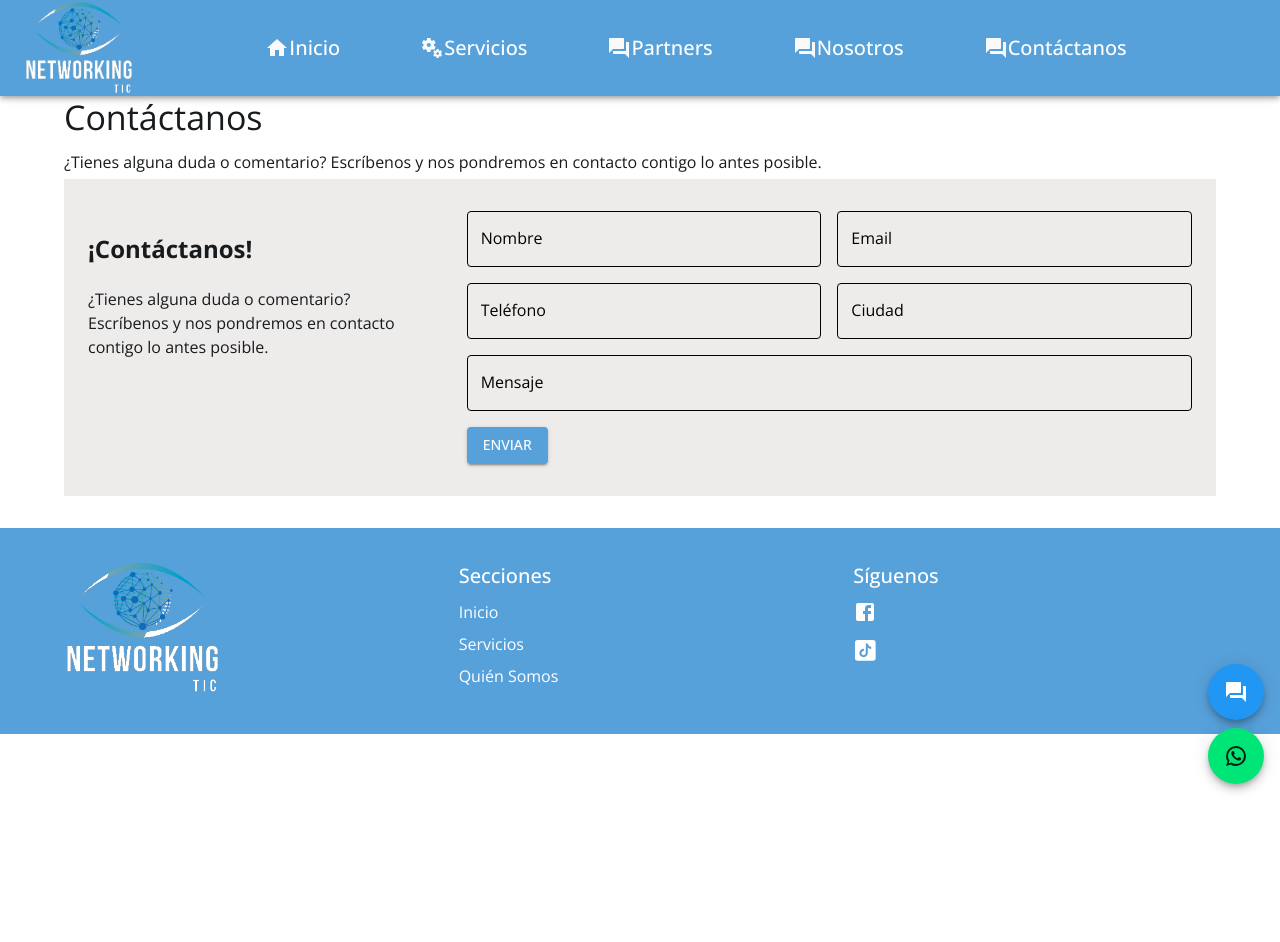
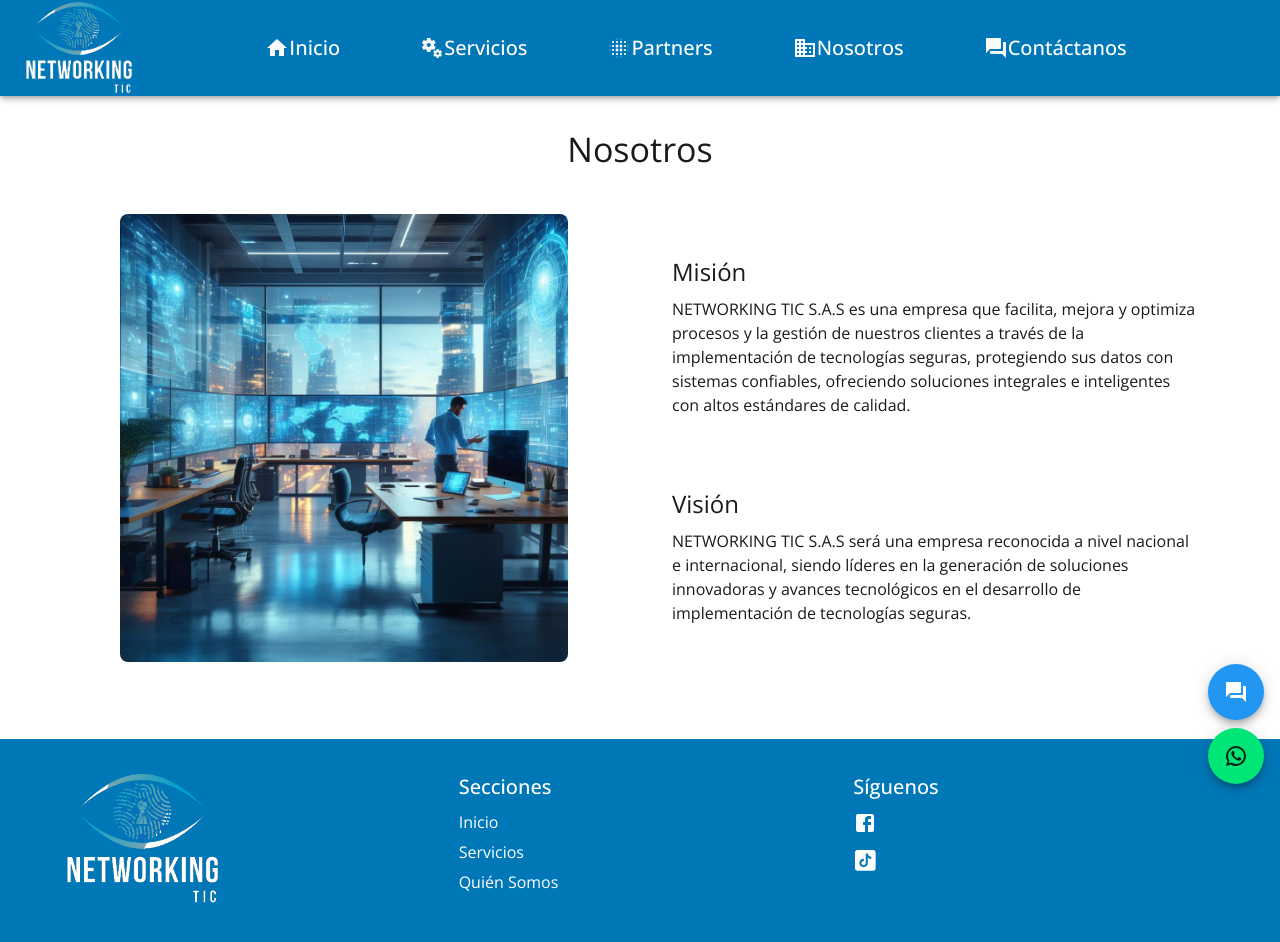
Before and after one commit to AndresPk05/networkingTic, a React (Vite) app: page /conocenos in a window 1280 px wide. Before the commit the page ends 896 px from the top, so only its background shows below. Built offline with nearby package versions, Linux system fonts and the light colour scheme.

Commit message:
Se crean nuevas page de nosotros y partners

```diff
--- a/src/App.tsx
+++ b/src/App.tsx
@@ -6,11 +6,13 @@ import { createTheme, ThemeProvider } from "@mui/material";
 import { green } from "@mui/material/colors";
 import { Route, BrowserRouter as Router, Routes } from "react-router-dom";
 import { Footer } from "./Components/Footer/Footer";
-import { Contactanos } from "./Pages/Home/Contactanos";
+import { Contactanos } from "./Pages/Contactanos";
+import { Nosotros } from "./Pages/Nosotros";
+import { Partners } from "./Pages/Partners";
 const theme = createTheme({
   palette: {
     primary: {
-      main: "#57a1db",
+      main: "#0077B6",
       contrastText: "#ffffff", // Color de texto blanco para botones primarios
     },
     secondary: {
@@ -39,8 +41,8 @@ function App() {
           <Routes>
             <Route path="/" element={<Home />} />
             <Route path="/servicios" element={<Contactanos />} />
-            <Route path="/partners" element={<Contactanos />} />
-            <Route path="/conocenos" element={<Contactanos />} />
+            <Route path="/partners" element={<Partners />} />
+            <Route path="/conocenos" element={<Nosotros />} />
             <Route path="/contactanos" element={<Contactanos />} />
           </Routes>
         </div>
--- a/src/Components/Navbar/Navbar.tsx
+++ b/src/Components/Navbar/Navbar.tsx
@@ -21,13 +21,16 @@ import ForumIcon from "@mui/icons-material/Forum";
 import { grey } from "@mui/material/colors";
 import logo from "@assets/logo3.png";
 import "./Navbar.css";
+import BusinessIcon from "@mui/icons-material/Business";
+import BlurOnIcon from '@mui/icons-material/BlurOn';
 
 export const Navbar: React.FC = () => {
   const [drawerOpen, setDrawerOpen] = useState(false);
   const theme = useTheme();
   const isMobile = useMediaQuery(theme.breakpoints.down("md"));
 
-  const toggleDrawer = (open: boolean) => (event: React.KeyboardEvent | React.MouseEvent) => {
+  const toggleDrawer =
+    (open: boolean) => (event: React.KeyboardEvent | React.MouseEvent) => {
       if (
         event.type === "keydown" &&
         ((event as React.KeyboardEvent).key === "Tab" ||
@@ -48,7 +51,7 @@ export const Navbar: React.FC = () => {
       <List>
         <ListItem component={Link} href="/">
           <ListItemIcon>
-            <HomeIcon color="primary"/>
+            <HomeIcon color="primary" />
           </ListItemIcon>
           <ListItemText primary="Inicio" />
         </ListItem>
@@ -58,9 +61,21 @@ export const Navbar: React.FC = () => {
           </ListItemIcon>
           <ListItemText primary="Servicios" />
         </ListItem>
+        <ListItem component={Link} href="/partners">
+          <ListItemIcon>
+            <BlurOnIcon color="primary" />
+          </ListItemIcon>
+          <ListItemText primary="Partners" />
+        </ListItem>
+        <ListItem component={Link} href="/conocenos">
+          <ListItemIcon>
+            <BusinessIcon color="primary" />
+          </ListItemIcon>
+          <ListItemText primary="Nosotros" />
+        </ListItem>
         <ListItem component={Link} href="/contactanos">
           <ListItemIcon>
-            <ForumIcon  color="primary"/>
+            <ForumIcon color="primary" />
           </ListItemIcon>
           <ListItemText primary="Contáctanos" />
         </ListItem>
@@ -137,7 +152,7 @@ export const Navbar: React.FC = () => {
                 href="/partners"
                 className="navbar-item"
               >
-                <ForumIcon sx={{ color: grey[50] }} />
+                <BlurOnIcon sx={{ color: grey[50] }} />
                 <Typography variant="h6" sx={{ flexGrow: 1 }}>
                   Partners
                 </Typography>
@@ -148,7 +163,7 @@ export const Navbar: React.FC = () => {
                 href="/conocenos"
                 className="navbar-item"
               >
-                <ForumIcon sx={{ color: grey[50] }} />
+                <BusinessIcon sx={{ color: grey[50] }} />
                 <Typography variant="h6" sx={{ flexGrow: 1 }}>
                   Nosotros
                 </Typography>
--- /dev/null
+++ b/src/Pages/Contactanos.tsx
@@ -0,0 +1,28 @@
+import React from "react";
+import { Container, Typography, Box } from "@mui/material";
+import { ContactForm } from "../Components/ContactForm/ContactForm";
+
+export const Contactanos: React.FC = () => {
+  return (
+    <Box
+      sx={{
+        display: "flex",
+        justifyContent: "center",
+        alignItems: "center",
+        minHeight: "calc(100vh - 19.5rem)",
+      }}
+    >
+      <Container>
+        <Box sx={{ my: 4, textAlign: "center" }}>
+          <Typography variant="h4" component="h1" gutterBottom>
+            Contáctanos
+          </Typography>
+          <Typography variant="body1" gutterBottom>
+            ¿Tienes alguna duda o comentario? Escríbenos y nos pondremos en contacto contigo lo antes posible.
+          </Typography>
+          <ContactForm />
+        </Box>
+      </Container>
+    </Box>
+  );
+};
--- a/src/Pages/Home/Contactanos.tsx
+++ /dev/null
@@ -1,19 +0,0 @@
-import React from "react";
-import { Container, Typography, Box } from "@mui/material";
-import { ContactForm } from "../../Components/ContactForm/ContactForm";
-
-export const Contactanos: React.FC = () => {
-  return (
-    <Container>
-      <Box sx={{ my: 4 }}>
-        <Typography variant="h4" component="h1" gutterBottom>
-          Contáctanos
-        </Typography>
-        <Typography variant="body1" gutterBottom>
-          ¿Tienes alguna duda o comentario? Escríbenos y nos pondremos en contacto contigo lo antes posible.
-        </Typography>
-        <ContactForm />
-      </Box>
-    </Container>
-  );
-};
--- /dev/null
+++ b/src/Pages/Nosotros.tsx
@@ -0,0 +1,41 @@
+import React from "react";
+import { Container, Typography, Box, Grid2 } from "@mui/material";
+import visionMisionImage from "@assets/vision-mision.jpg";
+
+export const Nosotros: React.FC = () => {
+  return (
+    <Container>
+      <Box sx={{ my: 4, paddingBottom: 5 }}>
+        <Typography variant="h4" component="h1" gutterBottom align="center" padding={4}>
+          Nosotros
+        </Typography>
+        <Grid2 container spacing={4} alignItems="center">
+          <Grid2 size={{xs:12, md:6}}>
+            <Box sx={{ textAlign: "center" }}>
+              <img src={visionMisionImage} alt="Visión y Misión" style={{ width: "80%", borderRadius: "8px" }} />
+            </Box>
+          </Grid2>
+          <Grid2 size={{xs:12, md:6}}>
+            <Box sx={{ p: 2, }}>
+              <Typography variant="h5" component="h2" gutterBottom>
+                Misión
+              </Typography>
+              <Typography variant="body1" gutterBottom>
+                NETWORKING TIC S.A.S es una empresa que facilita, mejora y optimiza procesos y la gestión de nuestros clientes a través de la implementación de tecnologías seguras, protegiendo sus datos con sistemas confiables, ofreciendo soluciones integrales e inteligentes con altos estándares de calidad.
+              </Typography>
+              <br />
+              <br />
+              <br />
+              <Typography variant="h5" component="h2" gutterBottom>
+                Visión
+              </Typography>
+              <Typography variant="body1">
+                NETWORKING TIC S.A.S será una empresa reconocida a nivel nacional e internacional, siendo líderes en la generación de soluciones innovadoras y avances tecnológicos en el desarrollo de implementación de tecnologías seguras.
+              </Typography>
+            </Box>
+          </Grid2>
+        </Grid2>
+      </Box>
+    </Container>
+  );
+};
--- /dev/null
+++ b/src/Pages/Partners.tsx
@@ -0,0 +1,44 @@
+import React from "react";
+import { Container, Typography, Box, Grid2 } from "@mui/material";
+import kasperskyImage from "@assets/kasperky-parnet.jpg"; // Asegúrate de tener la imagen en la carpeta assets
+
+export const Partners: React.FC = () => {
+  return (
+    <Container>
+      <Box sx={{ my: 4, padding: 5 }}>
+        <Typography variant="h4" component="h1" gutterBottom align="center">
+          ¡Socios Oficiales de Kaspersky!
+        </Typography>
+        <Grid2 container spacing={4} alignItems="center">
+          <Grid2 size={{xs:12, md:6}}>
+            <Box sx={{ p: 2 }}>
+              <Typography variant="body1" gutterBottom sx={{marginBottom: 5}}>
+                Como partners de una de las mayores autoridades en ciberseguridad, ofrecemos a nuestros clientes acceso exclusivo a soluciones avanzadas de Kaspersky, garantizando una protección de última generación frente a amenazas digitales. Al elegirnos, obtienes:
+              </Typography>
+              <Typography variant="body1" gutterBottom sx={{ ml: 2 }}>
+                <strong>Seguridad Avanzada:</strong> Protección integral contra malware, ransomware y otras amenazas cibernéticas.
+              </Typography>
+              <Typography variant="body1" gutterBottom sx={{ ml: 2 }}>
+                <strong>Optimización de Recursos:</strong> Soluciones personalizadas para maximizar la eficiencia y rendimiento de tu infraestructura.
+              </Typography>
+              <Typography variant="body1" gutterBottom sx={{ ml: 2 }}>
+                <strong>Soporte Especializado:</strong> Acceso directo a soporte técnico certificado por Kaspersky, con respuesta rápida y prioritaria.
+              </Typography>
+              <Typography variant="body1" gutterBottom sx={{ ml: 2 }}>
+                <strong>Innovación Constante:</strong> Benefíciate de las últimas innovaciones y actualizaciones de seguridad cibernética para mantener tus datos a salvo.
+              </Typography>
+              <Typography variant="body1" sx={{marginTop: 5}}>
+                Confía en un equipo comprometido con la seguridad de tu negocio, respaldado por la tecnología de Kaspersky.
+              </Typography>
+            </Box>
+          </Grid2>
+          <Grid2 size={{xs:12, md:6}}>
+            <Box sx={{ textAlign: "center" }}>
+              <img src={kasperskyImage} alt="Kaspersky" style={{ width: "80%", borderRadius: "8px" }} />
+            </Box>
+          </Grid2>
+        </Grid2>
+      </Box>
+    </Container>
+  );
+};
--- a/src/global.css
+++ b/src/global.css
@@ -7,7 +7,7 @@
   --color-text: #171b1d;
   --color-title: #4f92bc;
   --color-text-white: #ffffff;
-  --color-background-dark: #57a1db;
+  --color-background-dark: #0077B6;
   --color-background-light: #f5f5f5;
 }
 
@@ -19,6 +19,7 @@ body {
   font-weight: 400;
   font-style: normal;
   font-variation-settings: "wdth" 100;
+  margin: 0;
 }
 
 .logo {
--- a/src/index.css
+++ b/src/index.css
@@ -1,17 +1,4 @@
-:root {
-  font-family: Inter, system-ui, Avenir, Helvetica, Arial, sans-serif;
-  line-height: 1.5;
-  font-weight: 400;
 
-  color-scheme: light dark;
-  color: rgba(255, 255, 255, 0.87);
-  background-color: #242424;
-
-  font-synthesis: none;
-  text-rendering: optimizeLegibility;
-  -webkit-font-smoothing: antialiased;
-  -moz-osx-font-smoothing: grayscale;
-}
 
 a {
   font-weight: 500;
@@ -51,16 +38,3 @@ button:focus,
 button:focus-visible {
   outline: 4px auto -webkit-focus-ring-color;
 }
-
-@media (prefers-color-scheme: light) {
-  :root {
-    color: #213547;
-    background-color: #ffffff;
-  }
-  a:hover {
-    color: #747bff;
-  }
-  button {
-    background-color: #f9f9f9;
-  }
-}
--- a/src/main.tsx
+++ b/src/main.tsx
@@ -1,7 +1,6 @@
 import { StrictMode } from 'react'
 import { createRoot } from 'react-dom/client'
 import App from './App.tsx'
-import './index.css'
 
 createRoot(document.getElementById('root')!).render(
   <StrictMode>
```
Also changed, not shown: src/assets/kasperky-parnet.jpg (added), src/assets/vision-mision.jpg (added). Lines whose indentation alone changed are shown as unchanged.
